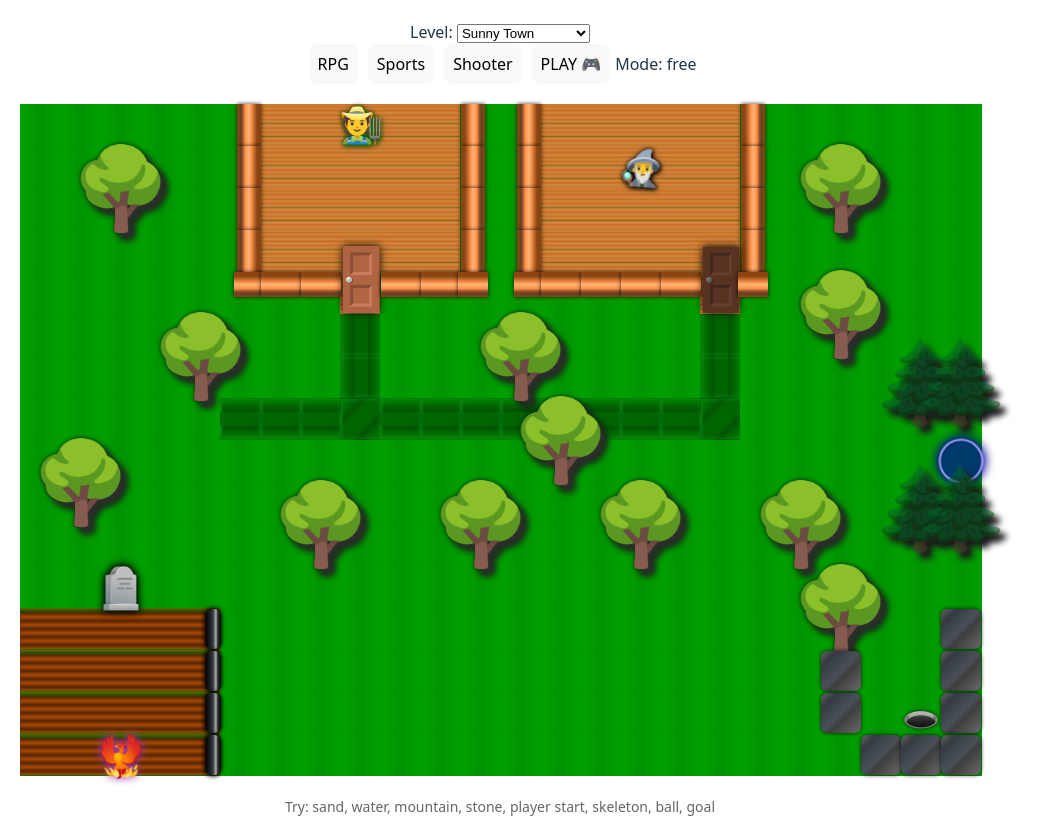
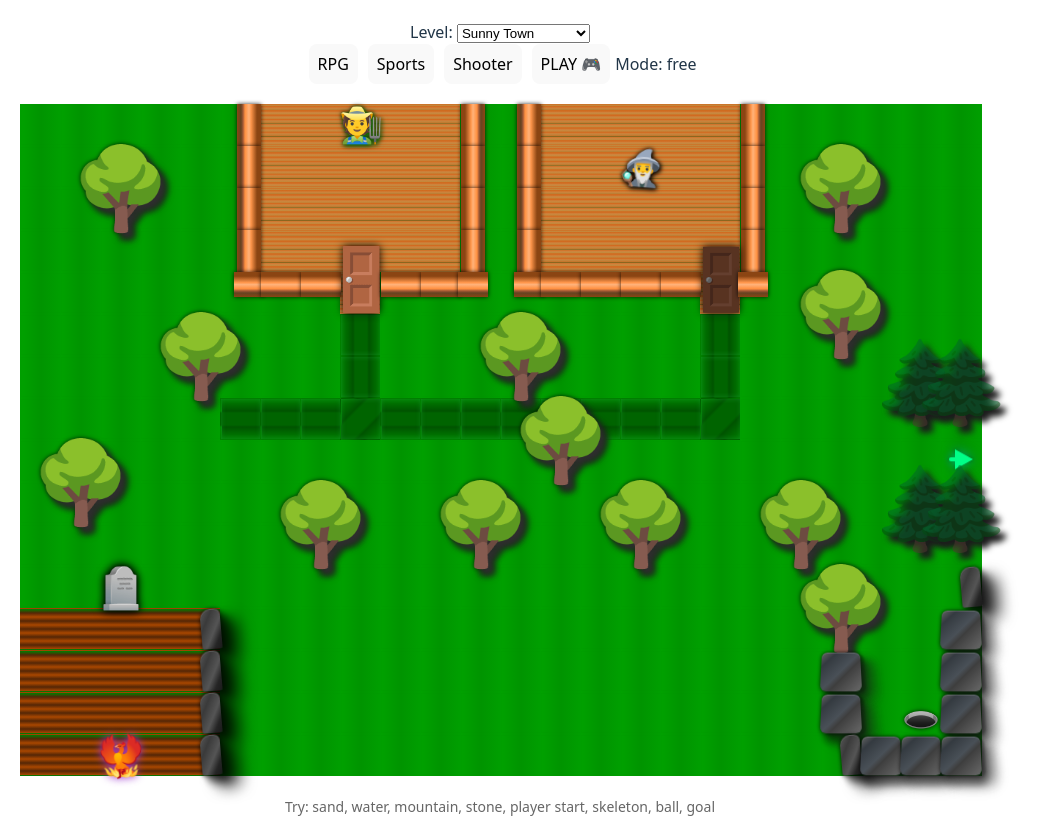
Before and after one commit to MagicalHex/GrokysWorld, a React (Vite) app: page / in a window 1280 px wide. Shown: the whole page, without its empty margins (0-1054 px from the left). Built offline with nearby package versions, Linux system fonts and the light colour scheme.

Commit message:
solved css/html rendering issue in swamp cave

```diff
--- a/public/maps/town.json
+++ b/public/maps/town.json
@@ -83,11 +83,12 @@
     "12,4": "timberwoodsideobjecthalfleft",
     "18,4": "timberwoodsideobjecthalfright",
 
-    "4,12": "fenceobject",
-    "4,13": "fenceobject",
-    "4,14": "fenceobject",
-    "4,15": "fenceobject",
+    "4,12": "stoneobjecthalf",
+    "4,13": "stoneobjecthalf",
+    "4,14": "stoneobjecthalf",
+    "4,15": "stoneobjecthalf",
 
+    "23,11": "stoneobjecthalf",
     "23,12": "stoneobject",
     "23,13": "stoneobject",
     "23,15": "stoneobject",
@@ -95,6 +96,7 @@
     "22,15": "stoneobject",
     "21,15": "stoneobject",
     "20,14": "stoneobject",
+    "20,15": "stoneobjecthalf",
     "20,13": "stoneobject",
 
     "22,14": "hole-to-5"
--- a/public/maps/wilderness.json
+++ b/public/maps/wilderness.json
@@ -89,7 +89,6 @@
   "22,15": "darktreeobject",
   "23,15": "darktreeobject",
   "0,1": "darktreeobject",
-  "0,3": "darktreeobject",
   "0,4": "darktreeobject",
   "0,5": "darktreeobject",
   "0,6": "darktreeobject",
--- a/src/components/Objects.css
+++ b/src/components/Objects.css
@@ -237,13 +237,8 @@ font-size: 60px;
   animation: goal-glow 2s ease-in-out infinite;
   filter: drop-shadow(0 0 5px #FF4500);
 }
-.portal-to-1 {
-  font-size: 32px;
-  animation: portal-swirl 3s ease-in-out infinite;
-  /* filter: drop-shadow(0 0 6px #00FFFF); */
-  text-shadow: 0px 0px 6px green;
-}
-.portal-to-2 {
+
+/* .portal-to-2 { USE THIS FOR SOMETHING
   width: 40px;
   height: 40px;
   border: 2px solid #9f9fff;
@@ -251,7 +246,51 @@ font-size: 60px;
   box-shadow: 0px 0px 12px #0000ff;
   animation: pulse 2s infinite;
   background: rgb(0 0 255 / 42%);
+} */
+ .portal-to-1 {
+  font-size: 40px;
+  animation: float 2s ease-in-out infinite;
+  text-shadow: 0px 0px 6px green;
 }
+ .portal-to-2 {
+  width: 40px;
+  height: 40px;
+  position: relative;
+  background: transparent;
+  border: none;
+  animation: float 2s ease-in-out infinite;
+}
+
+/* Arrow Shape: Arrowhead + Stem */
+.portal-to-2::before,
+.portal-to-2::after {
+  content: '';
+  position: absolute;
+  top: 50%;
+  transform: translateY(-50%);
+}
+
+.portal-to-2::before {
+  /* Arrowhead (right-pointing triangle) */
+  left: 14px;
+  width: 0;
+  height: 0;
+  border-top: 10px solid transparent;
+  border-bottom: 10px solid transparent;
+  border-left: 18px solid #00ff88;
+  filter: drop-shadow(0 0 6px #00ff88);
+}
+
+.portal-to-2::after {
+  /* Stem */
+  left: 8px;
+  width: 12px;
+  height: 4px;
+  background: #00ff88;
+  border-radius: 2px;
+  box-shadow: 0 0 8px #00ff88;
+}
+
 .portal-to-3,
 .portal-to-4,
 .portal-to-5 {
@@ -347,11 +386,80 @@ font-size: 60px;
     filter: brightness(0.9) contrast(1.1);
 }
 /* MEDIUM STONE */
-.object.stoneobject {
+/* .object.stoneobject {
     border-radius: 6px;
     width: 40px;
     height: 40px;
     background-image: linear-gradient(to bottom right, #646464 0%, #343a40 20%, #495057 50%, #3e3e3e 60%, #696969 100%), radial-gradient(circle at 25% 25%, #6e6e6e 1px, #7f7c7c 1px), radial-gradient(circle at 75% 75%, #5a5a5a 1px, #7f7f7f 1px);
+} */
+.object.stoneobject {
+  /* Base size & shape */
+  width: 40px;
+  height: 40px;
+  border-radius: 6px;
+
+  /* Your cool gradient texture */
+  background-image:
+    linear-gradient(to bottom right, #646464 0%, #343a40 20%, #495057 50%, #3e3e3e 60%, #696969 100%),
+    radial-gradient(circle at 25% 25%, #6e6e6e 1px, #7f7c7c 1px),
+    radial-gradient(circle at 75% 75%, #5a5a5a 1px, #7f7f7f 1px);
+  background-size: cover;
+
+  /* === 3D MAGIC + OFFSET UP & LEFT === */
+  position: relative;
+  transform:
+    translateX(-20px)
+    translateY(-20px)
+    perspective(100px)
+    rotateX(15deg);
+  transition: all 0.3s ease;
+
+  /* Multiple shadows for depth */
+  box-shadow:
+    12px 8px 12px rgba(34, 34, 34, 0.4),
+    4px 8px 6px rgba(0,0,0,0.3),
+    4px 2px 2px rgba(0,0,0,0.2),
+    inset 0 1px 0 rgba(255,255,255,0.2);
+}
+.object.stoneobjecthalf {
+  /* Half size: 40x20px (feels like half a stone) */
+  width: 20px;
+  height: 40px;
+
+  /* Asymmetric border-radius: round on top-left, sharp on bottom-right */
+  border-radius: 10px 6px 2px 2px;
+
+  /* Gradient: darker on exposed side, lighter on "cut" */
+  background-image:
+    linear-gradient(to bottom right,
+      #5a5a5a 0%,
+      #3a3a3a 30%,
+      #555555 60%,
+      #252525 80%,
+      #1a1a1a 100%
+    ),
+    radial-gradient(circle at 15% 30%, #6e6e6e 1px, #7f7f7f 1px),
+    radial-gradient(circle at 40% 60%, #5a5a5a 1px, #7f7f7f 1px);
+
+  background-size: cover;
+  background-position: center;
+
+  /* Position: "sunk" into ground, slightly left/up */
+  position: relative;
+  transform:
+    translateX(-0px)
+    translateY(-20px)
+    perspective(120px)
+    rotateX(0deg)
+    rotateZ(-5deg); /* slight tilt for realism */
+  transition: all 0.3s ease;
+
+  /* Shadow: strong right/down bias, darker, more spread */
+  box-shadow:
+    16px 12px 16px rgba(0, 0, 0, 0.5),     /* main deep shadow */
+    8px 8px 10px rgba(0, 0, 0, 0.4),       /* mid shadow */
+    4px 4px 6px rgba(0, 0, 0, 0.3),        /* close edge */
+    inset 0 1px 0 rgba(255, 255, 255, 0.15); /* subtle top highlight */
 }
 
 /* LARGE ROCK */
--- a/src/components/Objects.jsx
+++ b/src/components/Objects.jsx
@@ -62,7 +62,7 @@ export const OBJECTS = {
   candleobject: '🕯️',
   // GOALS
   goal: '🎯',
-  'portal-to-1': '🌀',
+  'portal-to-1': '🏠',
   'portal-to-2': '',
   'portal-to-3': '🌀',
   'portal-to-4': '🌀',
@@ -86,6 +86,7 @@ export const OBJECTS = {
   lightstoneobject: '',       // Light cobblestone
   lightstonechoppedobject: '',
   stoneobject: '',            // Medium stone
+  stoneobjecthalf: '',            // Medium stone
   stonepillarobject: '',
   // TIMBER
   timberwoodupobject: '',
--- a/src/components/Terrains.css
+++ b/src/components/Terrains.css
@@ -330,20 +330,12 @@ background: linear-gradient(to bottom,
 
 /* CAVE FLOORS */
 .tile.msc {
-background:
-  radial-gradient(circle at 30% 40%, #1e3a1e 1px, transparent 1px),
-  radial-gradient(circle at 70% 60%, #162916 1px, transparent 1px),
-  linear-gradient(145deg, #2d4a2d 0%, #1a331a 30%, #243324 60%, #162016 100%),
-  #1a2a1a;
-background-size: 50px 50px, 70px 70px, 100% 100%, 100% 100%;
-filter: brightness(0.8) contrast(1.1);
+    background: linear-gradient(145deg, #1f361f 0%, #1a331a 50%, #243324 70%, #163416 100%), #173e17;
+    box-shadow: inset 0 0px 1px #00800059;
 }
 .tile.mscd {
-  background:
-    radial-gradient(circle at 30% 40%, #162916 1px, transparent 1px),
-    radial-gradient(circle at 70% 60%, #101c10 1px, transparent 1px),
-    linear-gradient(145deg, #233823 0%, #142814 30%, #1a2a1a 60%, #0f160f 100%),
-    #121f12;
-  background-size: 50px 50px, 70px 70px, 100% 100%, 100% 100%;
-  filter: brightness(0.7) contrast(1.15);
+background:
+    linear-gradient(145deg, #162716 0%, #132413 50%, #1a261a 70%, #0f220f 100%),
+    #112b11;
+  box-shadow: inset 0 0px 1px #00400059;
 }
```
Also changed, not shown: src/hooks/useGameState.jsx (+0 -9 lines).
